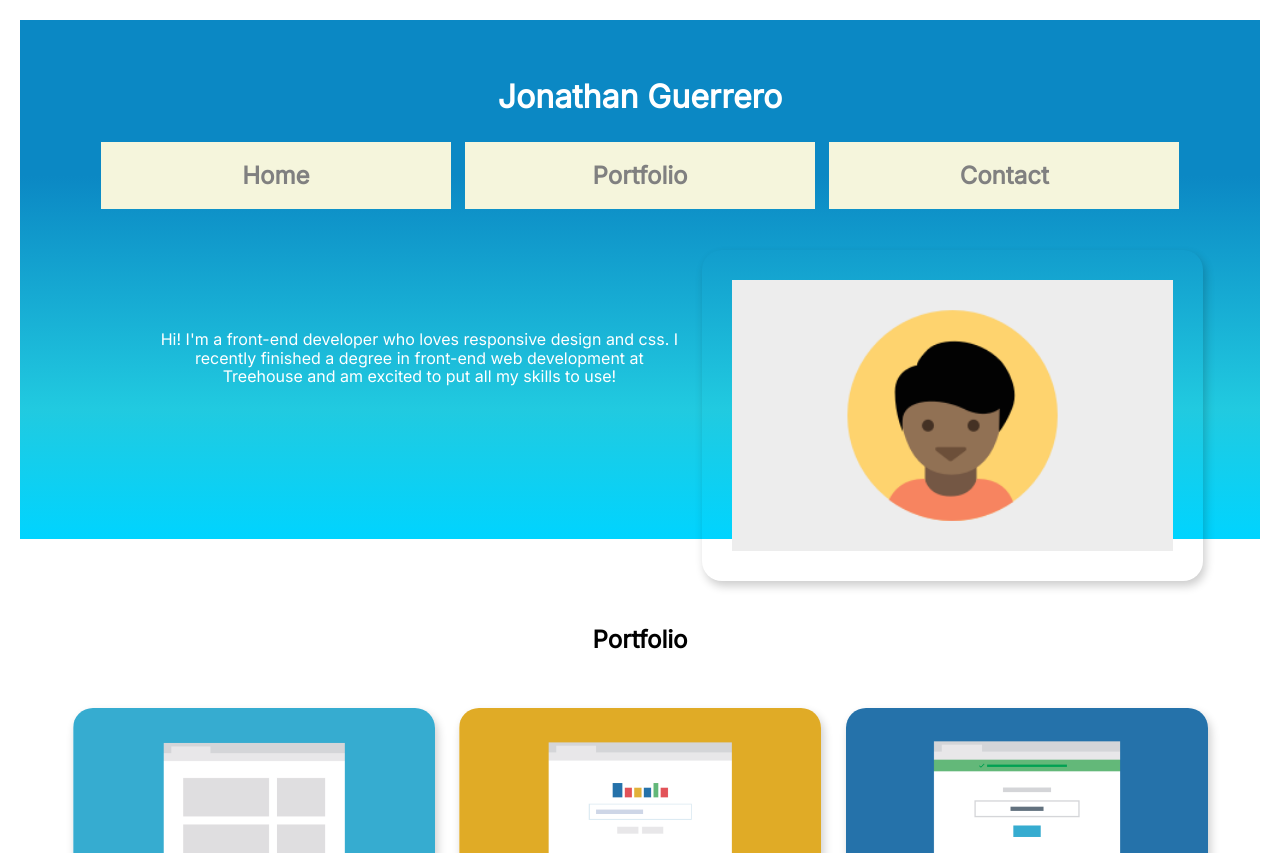
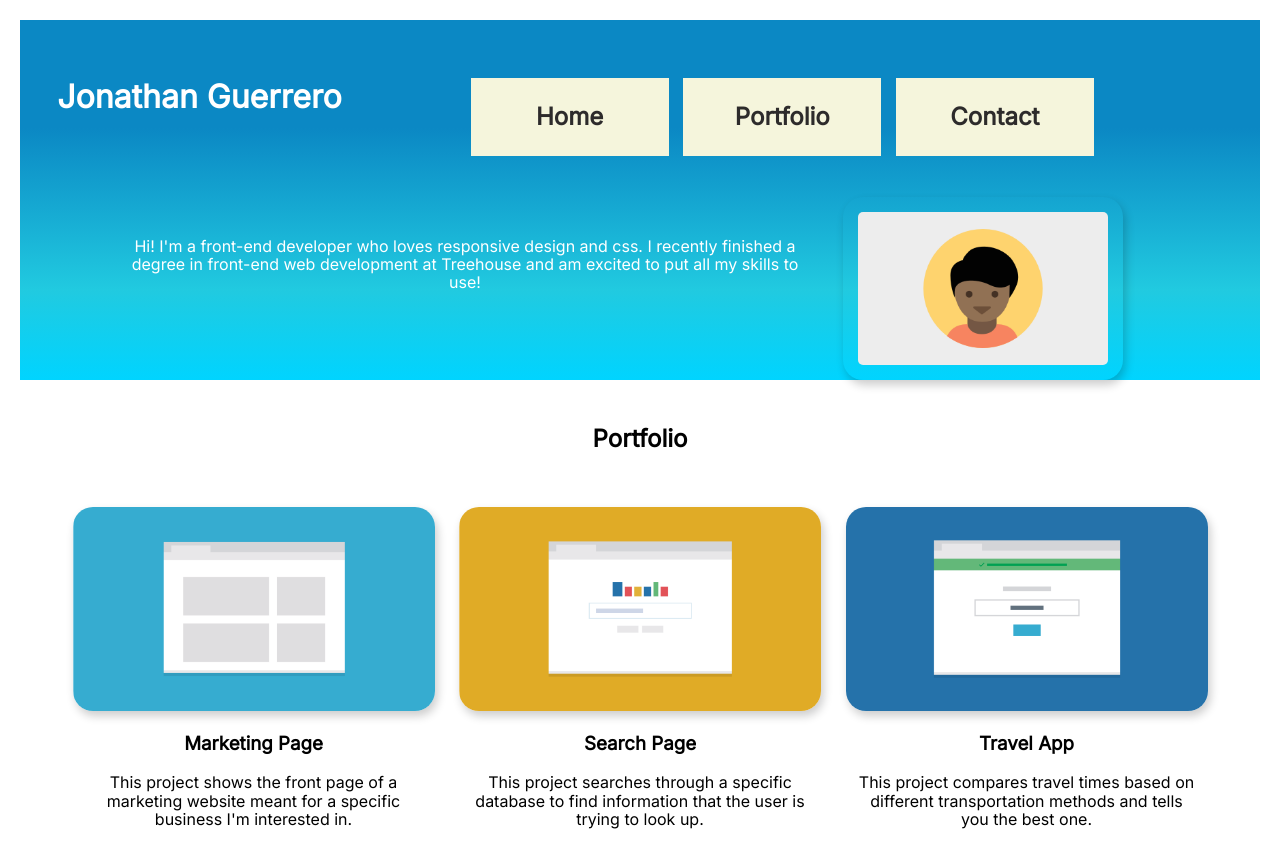
Before and after one commit to jogusland/portfolio_project_2, a plain HTML site: page index.html in a window 1280 px wide. Shown: the top 853 px of the page. Drawn offline with Linux system fonts and the light colour scheme.

Commit message:
almost done

```diff
--- a/CSS/styles.css
+++ b/CSS/styles.css
@@ -7,10 +7,6 @@
     font-family: 'Inter', sans-serif;
     text-decoration: none;
     text-align: center;
-}
-
-html {
-    box-sizing: border-box;
 }
 
 :visited {
@@ -25,12 +21,20 @@ a:hover {
 }
 
 a {
-    color: grey;
+    color: rgb(45, 43, 43);
     text-transform: capitalize;
 }
 
 p {
     padding: 0 3.5%;
+}
+
+main li {
+    display: inline-block;
+}
+
+html {
+    box-sizing: border-box;
 }
 
 header, footer{
@@ -39,10 +43,11 @@ header, footer{
     color: white;
 }
 
-header li, footer li {
+header li {
     background-color: beige;
     border: 5px;
-    padding: 5px 0px;
+    padding: .1px 0px;
+    margin: 5px;
     display: block;
 }
 
@@ -73,13 +78,21 @@ footer li:first-child {
     float: left;
 }
 
-footer li:nth-child(2) {
+footer #student-name-footer {
+    float: left;
+    padding-bottom: 50px;
+}
+
+footer #back-to-top {
     float: right;
+    padding-bottom: 50px;
 }
 
 
 .profile-picture {
     width: 75%;
+    padding: 15px;
+    margin: 10px;
 }
 
 #portfolio {
@@ -105,35 +118,66 @@ footer li:nth-child(2) {
         display: inline-block;
     }
 
+    header li {
+        display: inline-block;
+        padding: 10px;
+    }
+
+    main li {
+        width: 40%;
+        padding: 5px;
+        margin: 10px;
+    }
+
+    .profile-picture {
+        float: right;
+        width: 20em;
+        margin: 10px 40px;
+    }
+
+    header p {
+        padding-top: 3em;
+    }
+
+    header {
+        height: 48vh;
+    }
+
+
+}
+
+@media screen and (min-width: 1024px) {
+    main li {
+        display: inline-block;
+    }
+
     body li {
         width: 30%;
         padding: 5px;
         margin: 5px;
     }
 
-    nav li {
+    #student-name-header {
+        float: left;
+    }
+
+    header li {
         display: inline-block;
-        padding: 0px 2em;
+        width: 17%;
+    }
+
+    .profile-picture {
+        width: 35vh;
+        float: right;
+        margin: 20px 100px 20px 30px;
     }
 
     header {
-    }
-
-    .profile-picture {
-        width: 43%;
-        float: right;
-        margin: 20px;
-        padding: 30px;
+        height: 45vh;
     }
 
     header p {
-        padding: 100px;
+        padding: 60px;
     }
 
-
 }
-
-@media screen and (min-width: 1024px) {
-
-
-}
--- a/index.html
+++ b/index.html
@@ -13,8 +13,8 @@
 
 <body>
     <header>
-        <h1>Jonathan Guerrero</h1>
-        <nav>
+        <h1 id="student-name-header">Jonathan Guerrero</h1>
+        <nav id="header-nav">
             <ul>
                 <li>
                     <h2><a href="#">Home</a></h2>
@@ -81,14 +81,10 @@
             from you!</p>
         <p>Phone <strong>+1(111)555-1234</strong></p>
         <p>Email <strong>email@yoursite.com</strong></p>
-        <ul>
-            <li>
-                <p>Jonathan Guerrero</p>
-            </li>
-            <li>
-                <p><a href="#">Back to Top</a></p>
-            </li>
-        </ul>
+        <p id="student-name-footer">Jonathan Guerrero</p>
+        <nav>
+            <p id="back-to-top"><a href="#">Back to Top</a></p>
+        </nav>
     </footer>
 
 </body>
```
